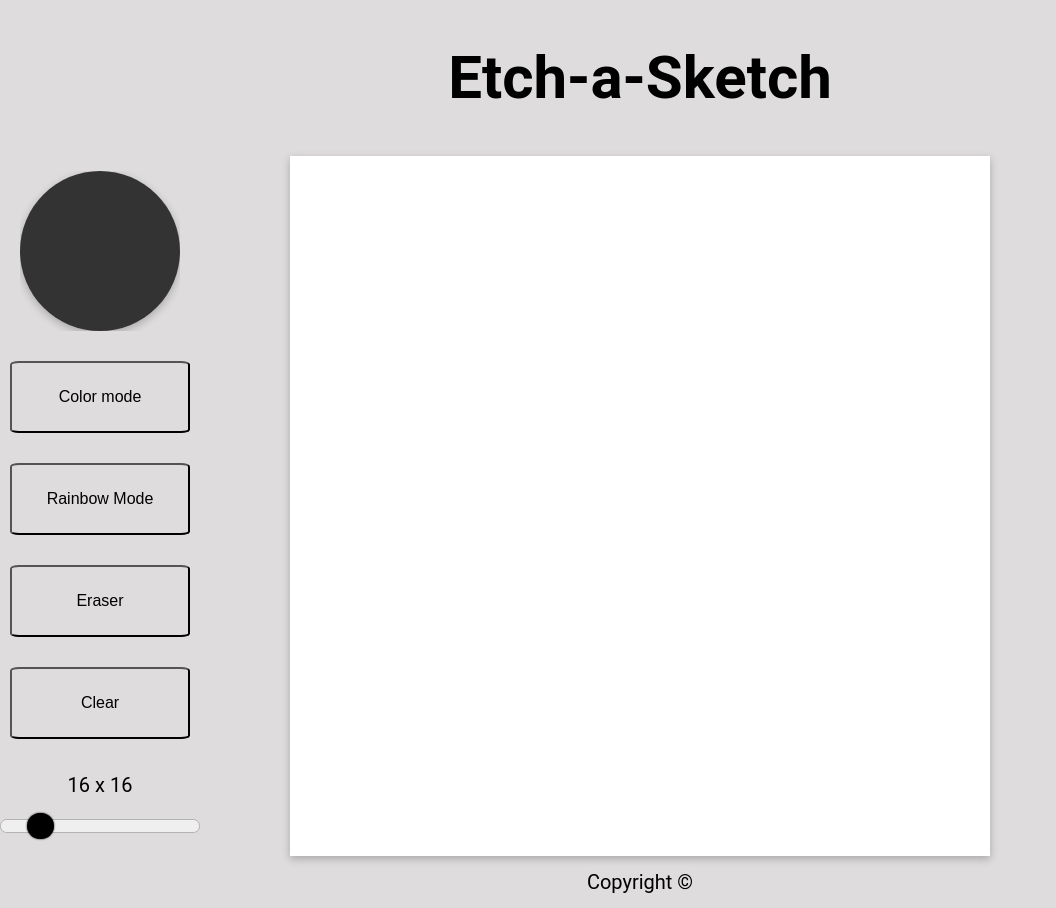
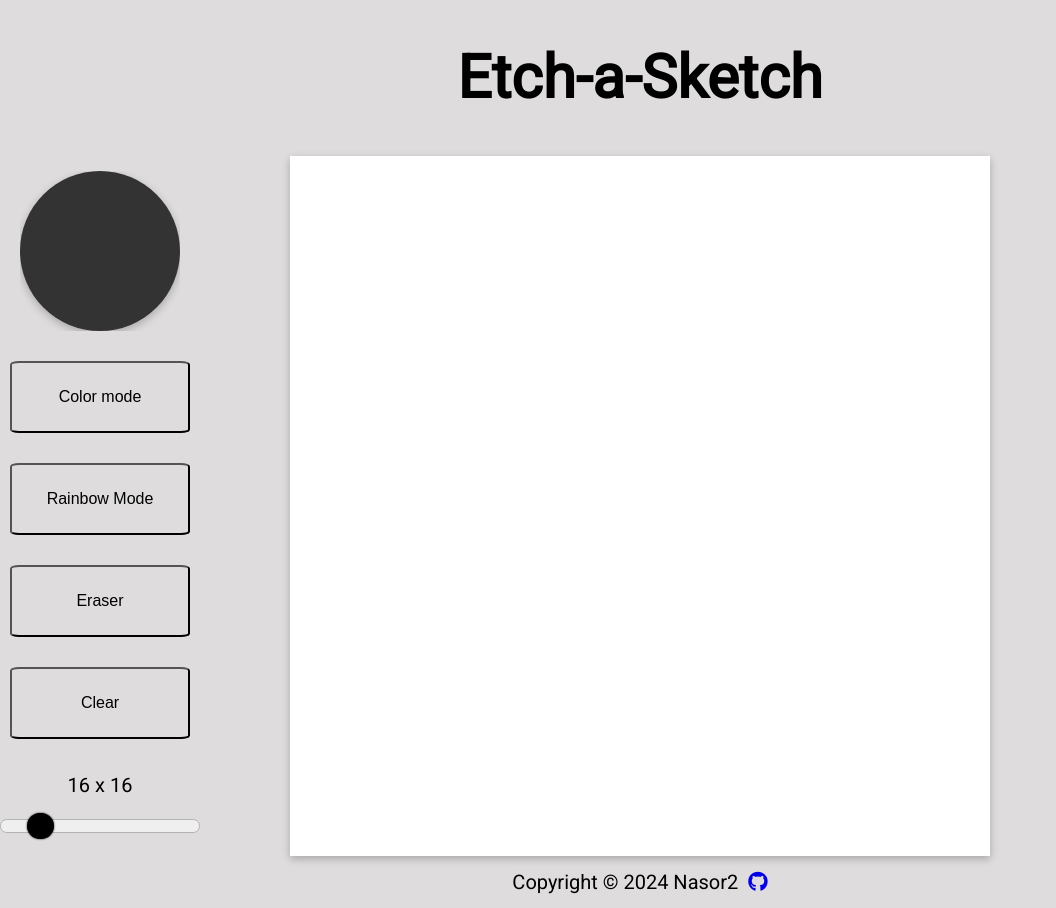
Before and after one commit to Nasor2/etch-a-sketch, a plain HTML site: page index.html in a window 1280 px wide. Shown: the whole page, without its empty margins (0-1056 px from the left). Drawn offline with Linux system fonts and the light colour scheme.

Commit message:
Footer changed

```diff
--- a/index.html
+++ b/index.html
@@ -1,5 +1,6 @@
 <!DOCTYPE html>
 <html lang="en">
+
 <head>
     <meta charset="UTF-8">
     <meta name="viewport" content="width=device-width, initial-scale=1.0">
@@ -10,7 +11,10 @@
             transition: background-color 0.5s, color 0.5s;
         }
     </style>
+    <script src="https://kit.fontawesome.com/4c536a6bd5.js" crossorigin="anonymous"></script>
+    <link href="https://fonts.googleapis.com/css2?family=Roboto&display=swap" rel="stylesheet" />
 </head>
+
 <body>
     <!--
         Requeriments:
@@ -22,28 +26,35 @@
         1. Add an option to draw through the grid with randomize colors
         2. Progressive darkiening effect, each interaction darken the square 10%
     -->
-    <header >
+    <header>
         <h1>Etch-a-Sketch</h1>
     </header>
     <main class="main">
         <div class="settings">
-            <input id = "colorChooser" type="color" value="#333333">
+            <input id="colorChooser" type="color" value="#333333">
             <button id="colorBtn">Color mode</button>
             <button id="rainbowBtn">Rainbow Mode</button>
-            <button id ="eraserBtn">Eraser</button>
+            <button id="eraserBtn">Eraser</button>
             <button id="clearBtn">Clear</button>
             <div id="sizeValue" class="size-value">16 x 16</div>
-            <input id="sizeSlider" type="range" value ="16" min ="1" max ="100">
+            <input id="sizeSlider" type="range" value="16" min="1" max="100">
 
         </div>
-        <div id="grid" class ="grid"></div>
+        <div id="grid" class="grid"></div>
 
     </main>
     <footer class="footer">
-        <p> Copyright ©
-        <script>document.write(newDate().getFullYear())</script>
+        <p>
+            Copyright ©
+            <script>
+                document.write(new Date().getFullYear())
+            </script>
+            Nasor2
         </p>
+        <a href="https://github.com/Nasor2" target="_blank">
+            <i class="fab fa-github" aria-hidden="true"></i>
+        </a>
     </footer>
-    <script src="index.js"></script>
 </body>
+
 </html>
```
